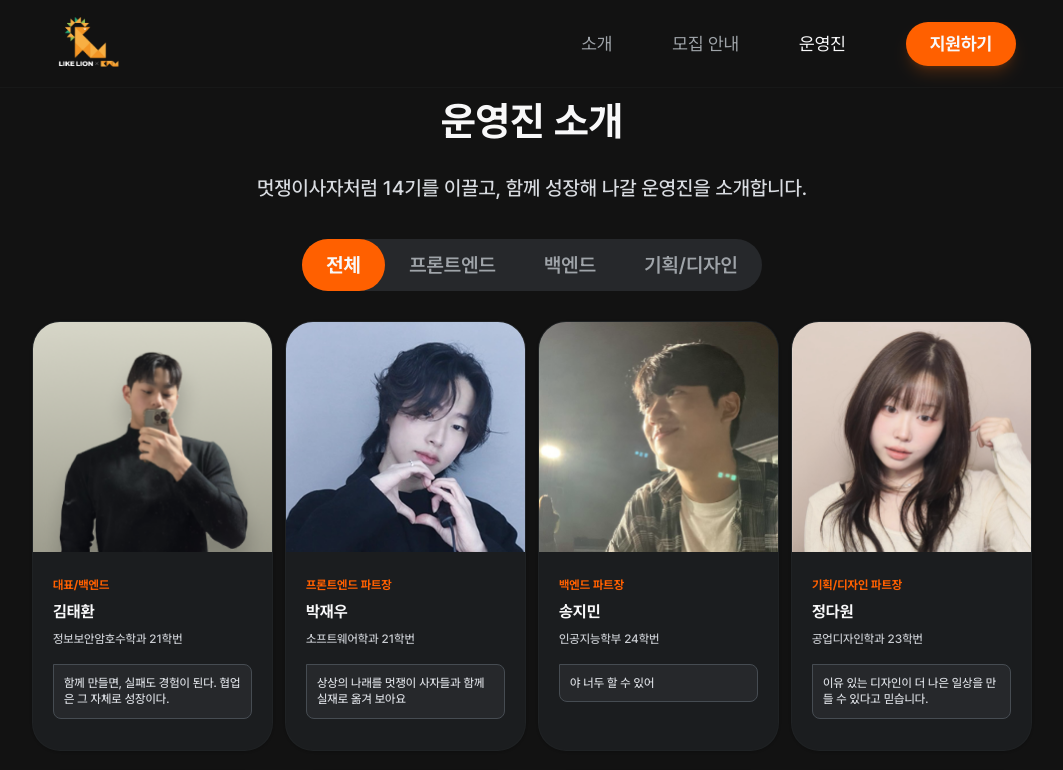
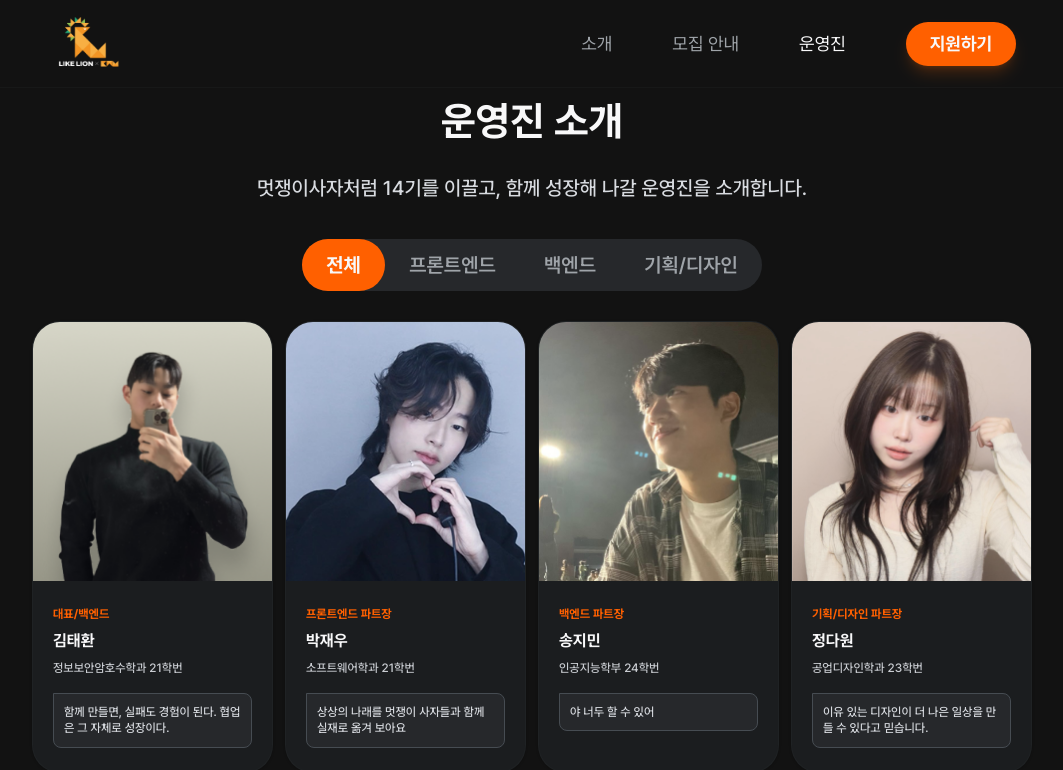
Before and after one commit to LikeLion-at-KMU/14th-Page, a Next.js app: page /staff in a window 1280 px wide. Shown: the top 770 px of the page, without its empty margins (108-1171 px from the left). Built offline with nearby package versions, Linux system fonts and the light colour scheme.

Commit message:
이미지 비율 고정

```diff
--- a/components/Staff/ProfileCard.jsx
+++ b/components/Staff/ProfileCard.jsx
@@ -3,19 +3,26 @@ import Image from "next/image"; // 1. next/image 임포트
 
 export default function ProfileCard({ member }) {
   return (
-    <div className="h-full w-full min-h-[317px] md:min-h-[430px] bg-[var(--surface)] group flex flex-col  overflow-hidden transition-all hover:-translate-y-1 rounded-[var(--r-card)] border border-[var(--g6)]/10 shadow-sm">
-      <div className="relative w-full h-[157px] md:h-[230px] flex-shrink-0 overflow-hidden bg-[var(--g7)]">
+    <div
+      className="w-full h-full bg-[var(--surface)] group flex flex-col overflow-hidden
+  transition-all hover:-translate-y-1
+  rounded-[var(--r-card)] border border-[var(--g6)]/10 shadow-sm"
+    >
+      <div
+        className="relative w-full  aspect-[160/172]
+  md:aspect-[240/260]  flex-shrink-0 overflow-hidden bg-[var(--g7)"
+      >
         <Image
           src={`/STAFF/${member.name}.png`}
           alt={member.name}
           draggable={false}
           fill
           sizes="(max-width: 768px) 50vw, 25vw"
-          className="object-cover object-[top] grayscale-[15%] transition-all group-hover:grayscale-0 group-hover:scale-105"
+          className="object-cover object-top grayscale-[15%] transition-all group-hover:grayscale-0 group-hover:scale-105"
         />
       </div>
 
-      <div className="flex flex-col flex-1 py-[18px] px-[16px] md:py-[24px] md:px-[20px]">
+      <div className="flex flex-col  py-[18px] px-[16px] md:py-[24px] md:px-[20px]">
         <span className="text-[10px] md:text-[12px] font-bold text-[var(--primary)] mb-[8px]">
           {member.role}
         </span>
```
